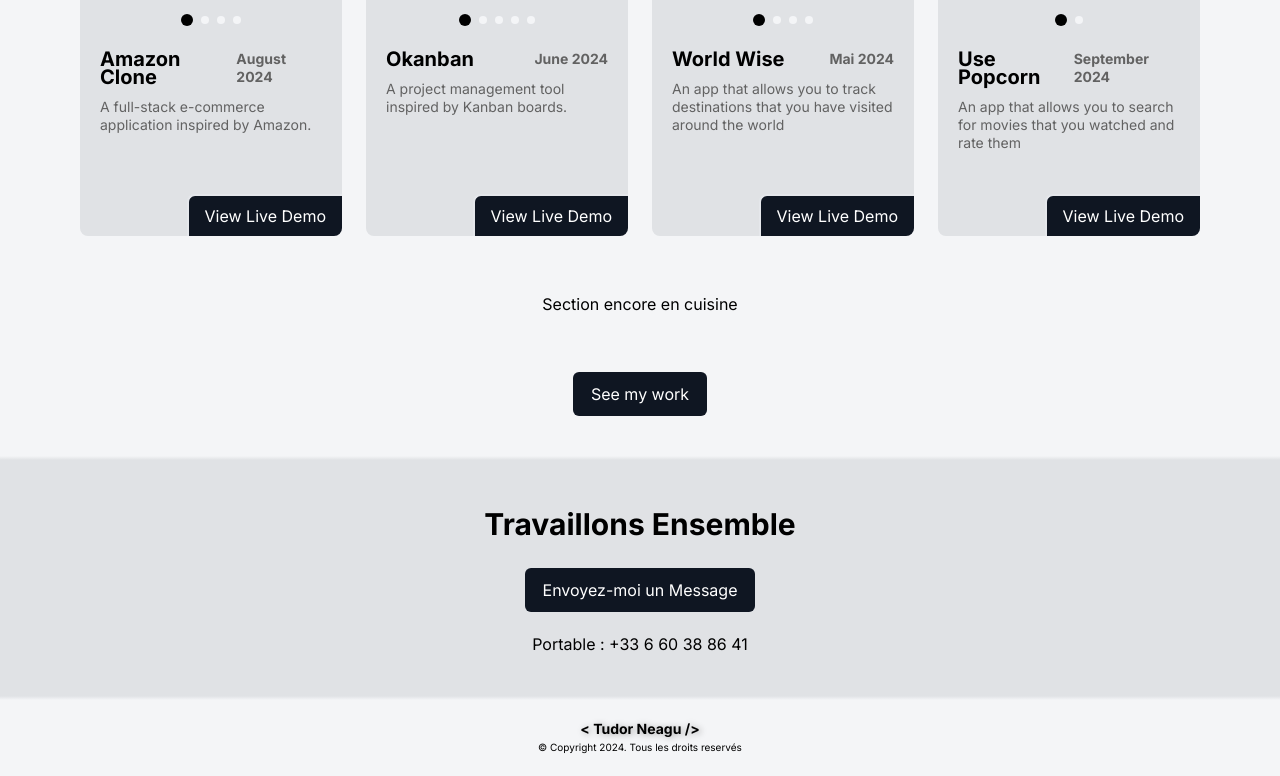
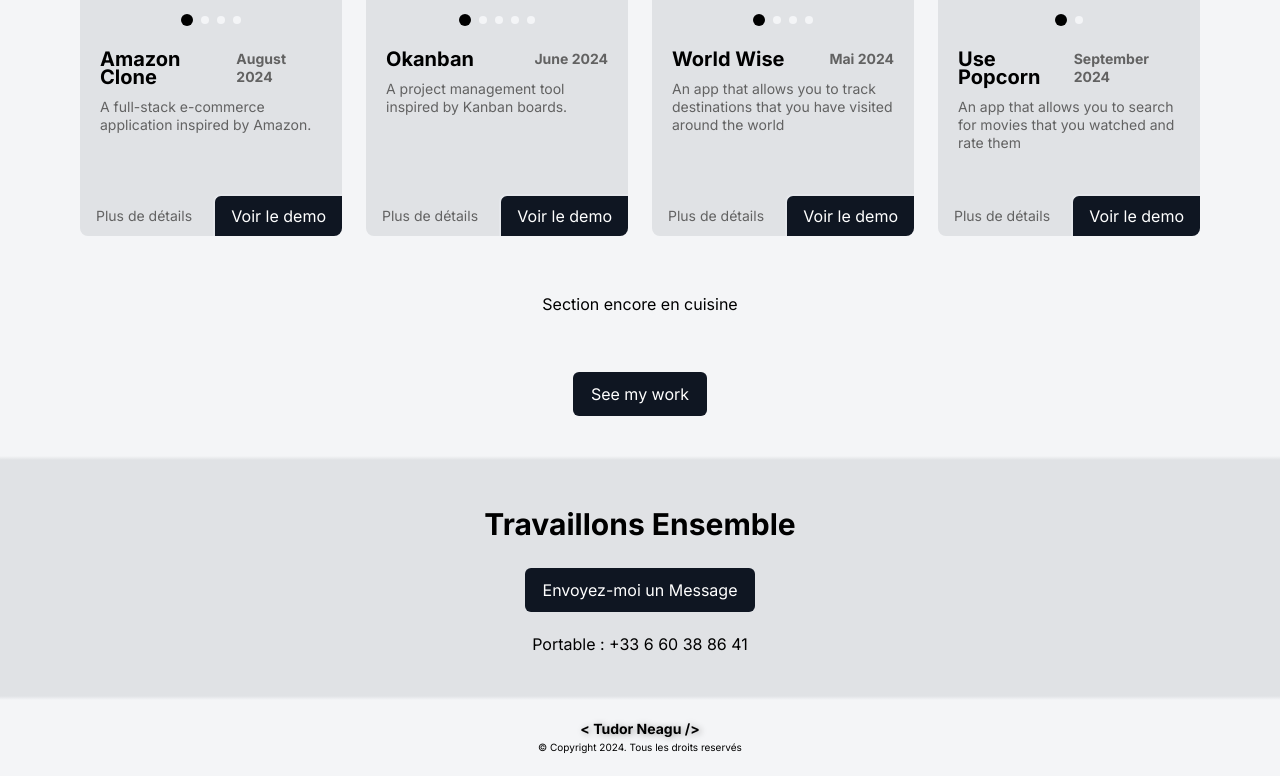
Before and after one commit to tudorneagu/Portofolio, a React (Vite) app: page / in a window 1280 px wide. Shown: the part 1218-1994 px from the top of the page. Built offline with nearby package versions, Linux system fonts and the light colour scheme.

Commit message:
added dynamic routes for projects and WIP project page

```diff
--- a/public/locales/en.json
+++ b/public/locales/en.json
@@ -38,5 +38,8 @@
   "contact_h1": "Let's Work Together !",
   "contact_p": "I'm looking foward to your message",
 
+  "projects_preview_demo": "View live demo",
+  "projects_preview_more": "More Details"
+
   "footer_copyright": "© Copyright 2024. All rights Reserved."
 }
--- a/public/locales/fr.json
+++ b/public/locales/fr.json
@@ -40,5 +40,8 @@
   "contact_h1": "Travaillons ensemble !",
   "contact_p": "J'ai hâte de recevoir ton message",
 
+  "projects_preview_demo": "Voir le demo",
+  "projects_preview_more": "Plus de détails",
+
   "footer_copyright": "© Copyright 2024. Tous les droits reservés"
 }
--- a/src/App.tsx
+++ b/src/App.tsx
@@ -8,6 +8,7 @@
 import Projects from "./pages/Projects";
 import Stack from "./pages/Stack";
 import Contact from "./pages/Contact";
+import ProjectDetails from "./components/Projects/ProjectDetails";
 import "./index.css";
 import "./i18n";
 
@@ -30,6 +31,7 @@
             <Route path="/projects" element={<Projects />} />
             <Route path="/stack" element={<Stack />} />
             <Route path="/contact" element={<Contact />} />
+            <Route path="/projects/:title" element={<ProjectDetails />} />
           </Routes>
         </main>
         <Footer />
--- a/src/components/Projects/ProjectCard.tsx
+++ b/src/components/Projects/ProjectCard.tsx
@@ -1,5 +1,6 @@
 import Button from "../ui/Buttons/Button";
 import Caroussel from "../ui/Caroussel";
+import { useTranslation } from "react-i18next";
 import type { Project } from "../../@types/index.types";
 
 function ProjectCard({ date, title, description, link, images }: Project) {
@@ -11,6 +12,8 @@
       console.error("Invalid link provided:", link);
     }
   };
+
+  const { t } = useTranslation();
 
   return (
     <article className="flex flex-col justify-between  bg-bg-dark h-[450px]  rounded-lg overflow-clip w-full">
@@ -24,9 +27,18 @@
         </div>
         <p className="text-m-regular  text-medium">{description}</p>
       </div>
-      <div className=" flex justify-end">
+
+      <div className=" flex  justify-between items-center">
+        <div>
+          <a
+            className="mb-5 ml-4 text-m-regular  text-medium hover:font-bold hover:text-black "
+            href={`/projects/${title}`}>
+            {t("projects_preview_more")}
+          </a>
+        </div>
+
         <Button
-          content="View Live Demo"
+          content={t("projects_preview_demo")}
           rounded="rounded-tl-lg"
           border=" border-2 border-b-0 border-r-0"
           onClick={handleClick}
--- /dev/null
+++ b/src/components/Projects/ProjectDetails.tsx
@@ -0,0 +1,29 @@
+import { useEffect, useState } from "react";
+import { useParams } from "react-router-dom";
+import type { Project } from "../../@types/index.types";
+import Caroussel from "../ui/Caroussel";
+import ProjectData from "../../data/projects.json";
+
+function ProjectDetails() {
+  const { title } = useParams<{ title: string }>();
+  const [project, setProject] = useState<Project>();
+
+  useEffect(() => {
+    const foundProject = ProjectData.find((p) => p.title === title);
+    if (foundProject) {
+      setProject(foundProject);
+    }
+  }, [title]);
+
+  if (!project) {
+    return <div>Project not found</div>;
+  }
+
+  return (
+    <div>
+      <Caroussel images={project.images} title={project.title} />
+    </div>
+  );
+}
+
+export default ProjectDetails;
--- a/src/components/StackPreview.tsx
+++ b/src/components/StackPreview.tsx
@@ -1,13 +1,18 @@
 import { useTranslation } from "react-i18next";
 import Button from "./ui/Buttons/Button";
+import { useNavigate } from "react-router-dom";
 function Stack() {
   const { t } = useTranslation();
+  const navigate = useNavigate();
+  const handleNav = () => {
+    navigate("/stack");
+  };
   return (
     <section className="flex justify-between bg-bg-dark px-10 lg:px-20 py-6 items-center ">
       <article className="flex flex-col  gap-4 items-start max-w-lg">
         <h1 className="capitalise heading-m">{t("stack_title")}</h1>
         <p>{t("stack_description")}</p>
-        <Button content={t("stack_button")} />
+        <Button content={t("stack_button")} onClick={handleNav} />
       </article>
       <article className="hidden lg:grid grid-rows-2 grid-cols-4 my-10 place-items-center pr-[80px]">
         <img
```
